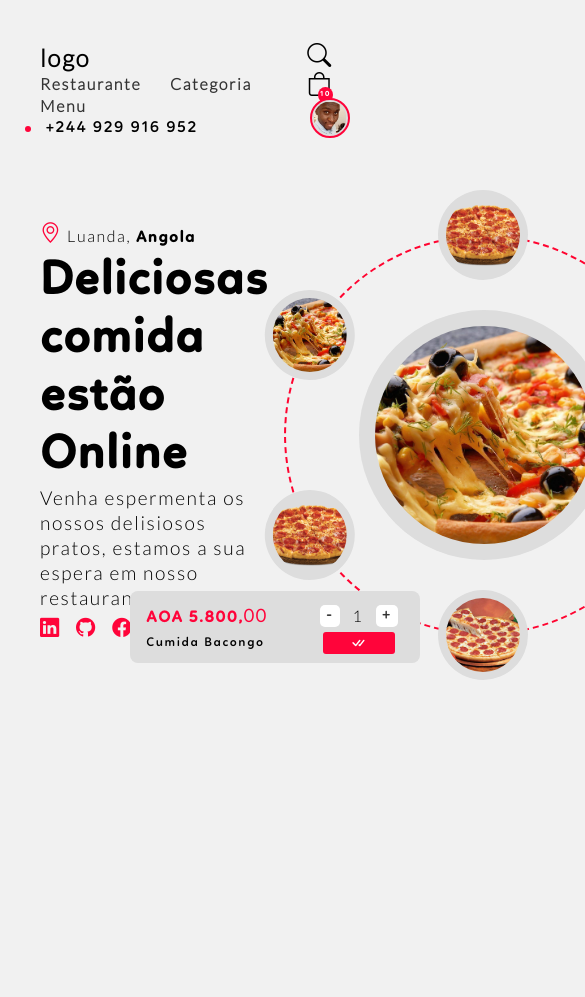
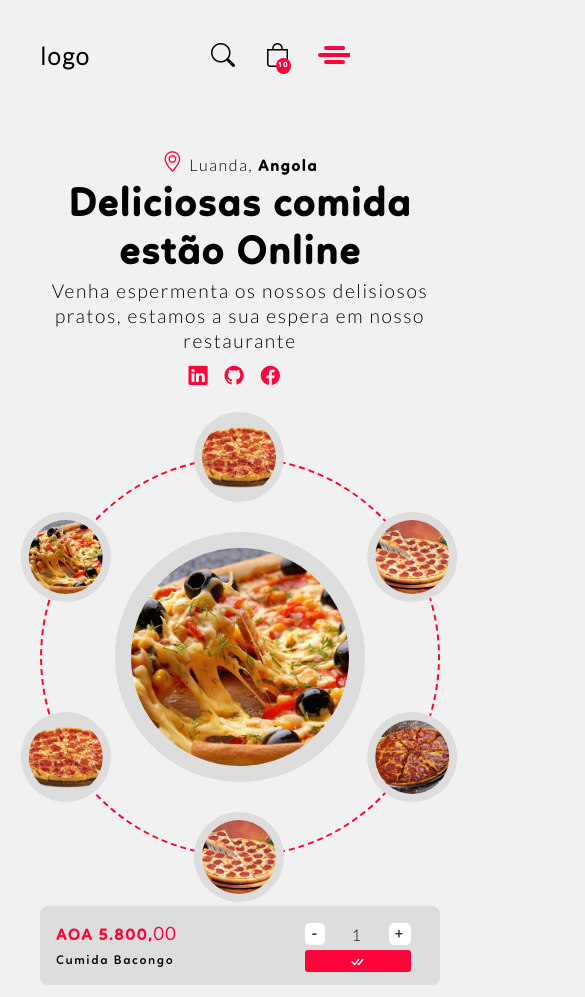
Before and after one commit to tomasmanueltm/restaurante, a plain HTML site: page index.html in a window 390 px wide. Shown: the top 997 px of the page, 585 px wide, since content can reach past the window. Before the commit the page ends 844 px from the top, so only its background shows below. Drawn offline with Linux system fonts and the light colour scheme.

Commit message:
index mobile completo

```diff
--- a/index.js
+++ b/index.js
@@ -1,14 +1,22 @@
-var produto = document.querySelectorAll(".produtos ul li");
+var produto = document.querySelectorAll(".produtos ul li"),
+    toggle = document.querySelector(".toggle");
 
 
+
+toggle.addEventListener("click", function(){
+    if(document.querySelector(".menu ._ ul").className != "attr"){
+        document.querySelector(".menu ._ ul").classList.add("attr");
+    }else{
+        document.querySelector(".menu ._ ul").classList.remove("attr");
+    }
+})
 
 
 produto.forEach((item)=>{
     item.classList.remove('point');
     item.addEventListener("click", function(e){
         e.preventDefault();
-        // console.log(e.path[1].className);
-        // (e.path[1].className == "point") ? item.classList.remove('point') : item.classList.add('point');
+        (e.path[1].className == "point") ? item.classList.remove('point') : item.classList.add('point');
         document.querySelector(".produtoImg img").src = e.target.attributes.src.value;
     })
 })
--- a/sass/index.sass
+++ b/sass/index.sass
@@ -25,13 +25,19 @@
     grid-template-columns: repeat($count,  1fr)
     grid-gap: $gap
 
+@mixin mobile
+    @media ( max-width:  765px)
+        @content
+
+
 *::-webkit-scrollbar
     width: 0px
 *::-moz-scrollbar
     width: 0px
 *::scrollbar
     width: 0px
-var --x
+
+
 
 // estado padrao para todo elemento
 *
@@ -62,6 +68,31 @@ body
 
         ul
             float: left
+
+            @include mobile
+                display: none
+
+            &.attr
+                top: 0px
+                left: 0px
+                z-index: 8
+                width: 50%
+                display: none
+                height: 100vh
+                padding: 2rem
+                position: fixed
+                background: #ddd
+
+                @include mobile
+                    display: block
+
+
+
+                li
+                    clear: both
+                    display: block
+                    margin: 10px 0 15px
+
             li
                 margin: 0 1.5rem 0 0
                 display: inline-block
@@ -84,6 +115,8 @@ body
                     display: inline-block
 
     .__
+        display: flex
+
         ul
             float: left
             li
@@ -125,16 +158,22 @@ body
                 vertical-align: baseline
                 border: 2px solid #ff043a
 
+                @include mobile
+                    display: none
+
             .toggle
-                top: 5px
+                top: 0px
                 left: 2px
                 width: 35px
                 float: left
                 height: 30px
                 cursor: pointer
-                position: absolute
+                position: relative
                 @include flex(center, center)
                 display: none
+
+                @include mobile
+                    display: flex
 
                 i
                     width: 95%
@@ -163,9 +202,15 @@ body
 .catalogo
     @include grid
     @include largura
-    // grid-template-columns: .6fr 1fr
+
+    @include mobile
+        grid-template-columns: 1fr
 
     ._
+        @include mobile
+            text-align: center
+            padding-bottom: 2.5rem
+
         .localizacao
             display: block
             padding: 0 0 5px
@@ -183,6 +228,10 @@ body
         h1
             font-size: 3rem
             font-family: Linotte
+
+            @include mobile
+                font-size: 2.5rem
+                text-align: center
         p
             line-height: 25px
             font-size: 1.2rem
@@ -190,6 +239,9 @@ body
             span
                 padding: 5px 0
                 display: block
+
+                @include mobile
+                    padding: 10px 0
 
                 a
                     margin: 0 10px 0 0
@@ -208,10 +260,14 @@ body
 
     .__
         float: left
-        @include flex(flex-end, null, column)
         height: 400px
         position: relative
-        //
+        @include flex(flex-end, null, column)
+
+        @include mobile
+            @include flex(center, center, column)
+        // @include mobile-s
+        //     height: 350px
 
         .produtos
             width: 400px
@@ -224,6 +280,9 @@ body
             border: 2px dashed #ff0430
             border-spacing: 40px
 
+            // @include mobile-s
+            //     height: 350px
+
             ul
                 left: 9.5rem
                 display: flex
@@ -231,6 +290,11 @@ body
                 align-items: center
                 justify-items: center
                 justify-content: flex-start
+
+
+
+                // @include mobile-s
+                //     left: 9rem
 
                 li
                     width: 90px
@@ -246,11 +310,18 @@ body
                     &.point
                         border: 2px solid #ff0430
 
+                    // @include mobile-s
+                    //     width: 65px
+                    //     height: 65px
+                    //     transform: rotate(calc(var(--x) * (360deg/6))) translateY(175px)
+
                     &:first-child
-                       transform: rotate(calc(5 * (360deg/-6))) translateY(200px)
+                        transform: rotate(calc(5 * (360deg/-6))) translateY(200px)
 
-                       img
+                        img
                            transform: rotate(calc(5 * (360deg/6)))
+                        // @include mobile-s
+                        //     transform: rotate(calc(5 * (360deg/-6))) translateY(175px)
 
                     img
                         width: 100%
@@ -293,6 +364,12 @@ body
             padding: .8rem 1rem
             background: #dddddd
             transform: translateX(-16.5rem)
+
+            @include mobile
+                width: 400px
+                bottom: -8rem
+                padding: 1rem
+                transform: unset
 
             @include grid
             grid-template-columns: 1fr .6fr
```
Also changed, not shown: sass/index.css, sass/index.min.css.
